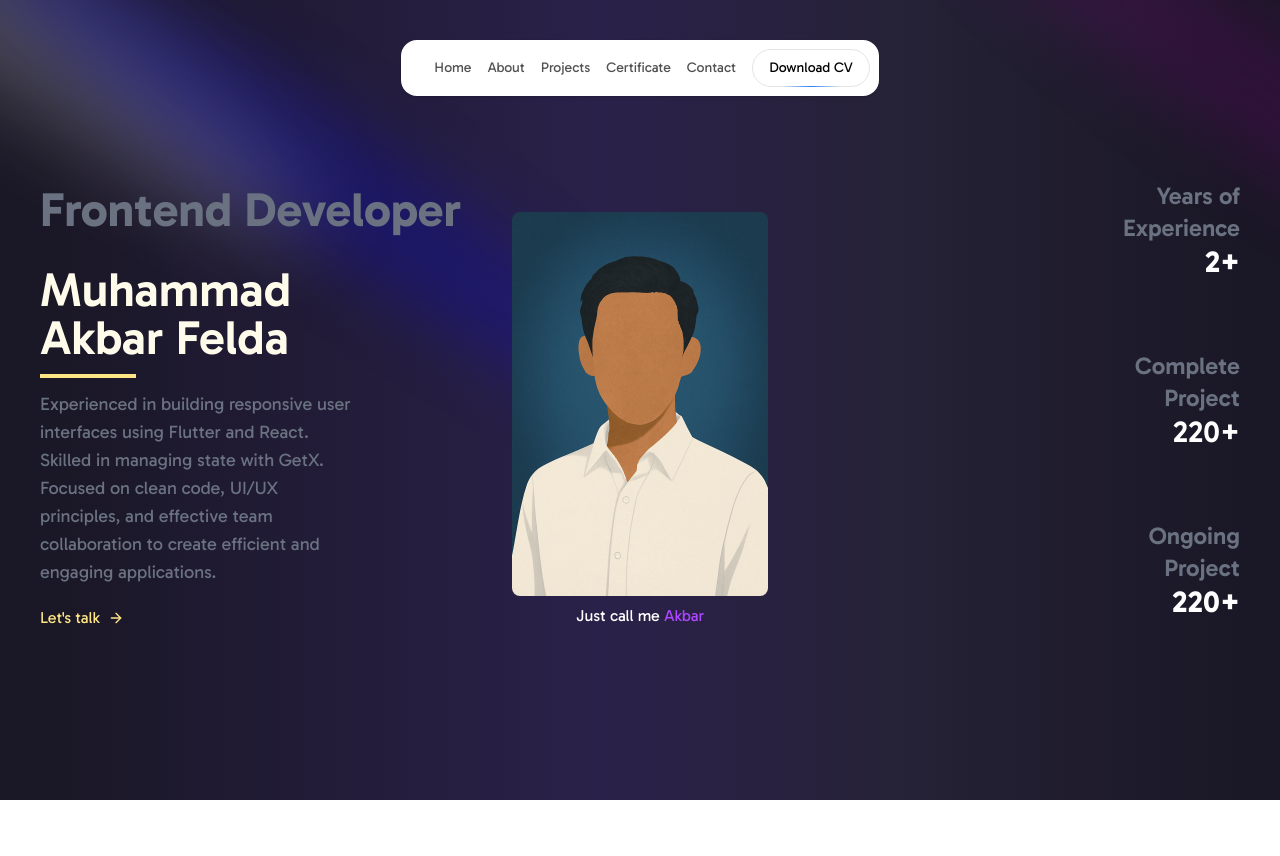
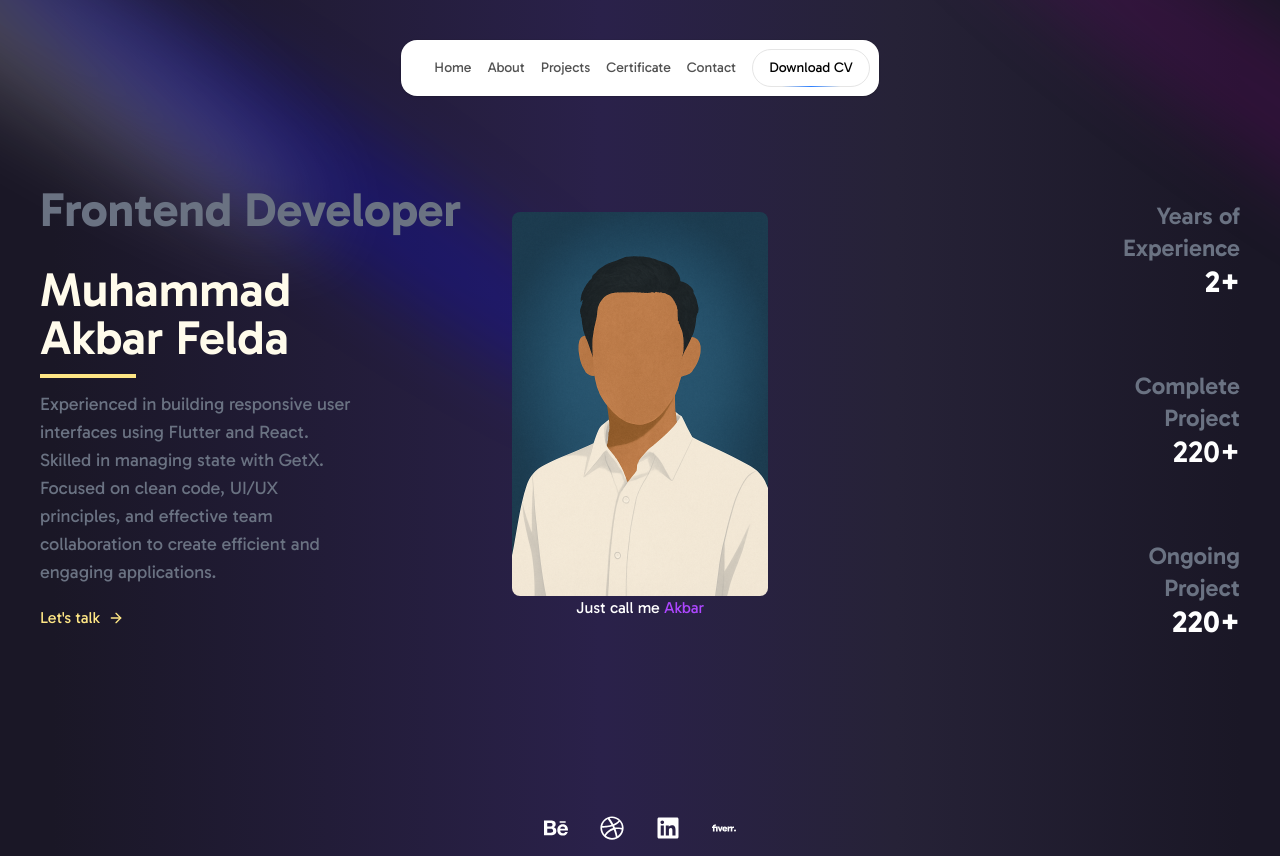
Before and after one commit to AkbarFelda/portofolio-v1, a Next.js app: page / in a window 1280 px wide. Shown: the top 856 px of the page. Before the commit the page ends 800 px from the top, so only its background shows below. Built offline with nearby package versions, Linux system fonts and the light colour scheme.

Commit message:
style :draft style social link

```diff
--- a/src/app/components/Hero.jsx
+++ b/src/app/components/Hero.jsx
@@ -44,12 +44,12 @@ const Hero = () => {
           alt1="First Image"
           alt2="Second Image"
         />
-        <p className="font-light text-white z-10 translate-y-30">
+        <p className="font-light text-white z-10 translate-y-30 md:translate-y-28">
           <span className="text-white">Just call me </span>
           <span className="text-purple-500">Akbar</span>
         </p>
       </div>
-      <div className="flex flex-col items-center md:items-end text-white z-10 gap-[70px]">
+      <div className="flex flex-col items-center md:items-end text-white z-10 gap-[70px] mt-10">
         <div className="text-2xl font-gabaritosemibold text-gray-500 flex flex-col text-center md:text-end">
           <span>Years of</span>
           <span>Experience</span>
--- /dev/null
+++ b/src/app/components/SocialLinks.jsx
@@ -0,0 +1,25 @@
+import React from "react";
+// Importing your icons (SVG or any other icons)
+import { FaBehance, FaDribbble, FaLinkedin } from 'react-icons/fa';
+import { SiFiverr } from "react-icons/si";
+
+const SocialIcons = ({ className = '' }) => {
+  return (
+    <div className={`flex justify-center space-x-8 py-4 ${className}`}>
+      <a href="https://www.behance.net" target="_blank" rel="noopener noreferrer">
+        <FaBehance className="text-white text-2xl hover:text-amber-200 transition duration-300" />
+      </a>
+      <a href="https://dribbble.com" target="_blank" rel="noopener noreferrer">
+        <FaDribbble className="text-white text-2xl hover:text-amber-200 transition duration-300" />
+      </a>
+      <a href="https://www.upwork.com" target="_blank" rel="noopener noreferrer">
+        <FaLinkedin className="text-white text-2xl hover:text-amber-200 transition duration-300" />
+      </a>
+      <a href="https://www.fiverr.com" target="_blank" rel="noopener noreferrer">
+        <SiFiverr className="text-white text-2xl hover:text-amber-200 transition duration-300" />
+      </a>
+    </div>
+  );
+};
+
+export default SocialIcons;
--- a/src/app/page.tsx
+++ b/src/app/page.tsx
@@ -2,6 +2,8 @@ import React from "react";
 import Hero from "./components/Hero";
 import { FaHome, FaUserAlt, FaCodeBranch, FaEnvelope, FaCertificate } from "react-icons/fa";
 import { FloatingNav } from "./components/ui/Navbar";
+import SocialIcons from "./components/SocialLinks";
+
 export default function Home() {
   return (
     <main className="relative justify-center items-center flex flex-col">
@@ -16,6 +18,7 @@ export default function Home() {
           ]}
         />
         <Hero />
+        <SocialIcons/>
       </div>
     </main>
   )
```
